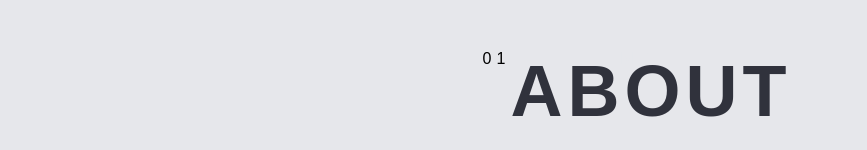
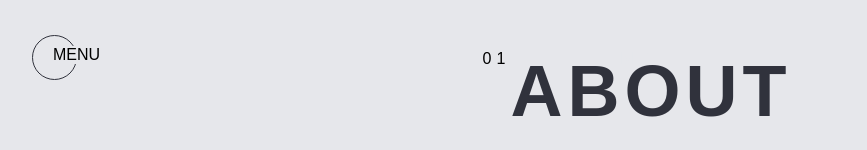
Before and after one commit to KrzysztofGrudzien/krzysztofgrudzien, a React (Create React App) app: page / in a window 1280 px wide. Shown: the top 150 px of the page, without its empty margins (3-870 px from the left). Built offline with nearby package versions, Linux system fonts and the light colour scheme; a web font is replaced by a local one.

Commit message:
feat(scss): add menu switcher

```diff
--- a/src/Sass/Components/Menu.module.scss
+++ b/src/Sass/Components/Menu.module.scss
@@ -60,4 +60,23 @@
         font-weight: 700;
         position: absolute;
     }
+
+    &__switcher {
+        border: solid 1px darken($grey, 70%);
+        border-radius: 50%;
+        cursor: pointer;
+        height: 45px;
+        left: 35px;
+        width: 45px;
+        position: absolute;
+        top: 35px;
+        z-index: 100;
+    }
+
+    &__switcherText {
+        background-color: $grey;
+        position: absolute;
+        top: 10px;
+        left: 20px;
+    }
 }
--- a/src/components/Menu.js
+++ b/src/components/Menu.js
@@ -3,6 +3,9 @@ import styles from '../Sass/Components/Menu.module.scss';
 const Menu = () => {
     return (
         <nav className={styles.nav}>
+            <div className={styles.nav__switcher}>
+                <span className={styles.nav__switcherText}>MENU</span>
+            </div>
             <ul className={styles.nav__list}>
                 <li className={styles.nav__item}>
                     <sup className={styles.nav__number}>01</sup>
```
